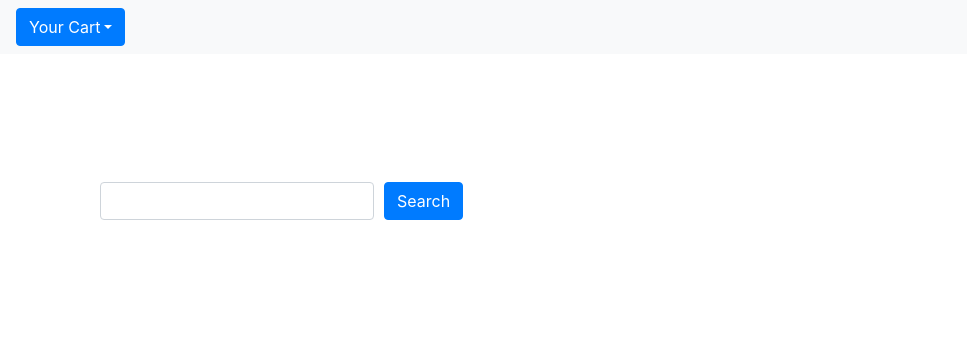
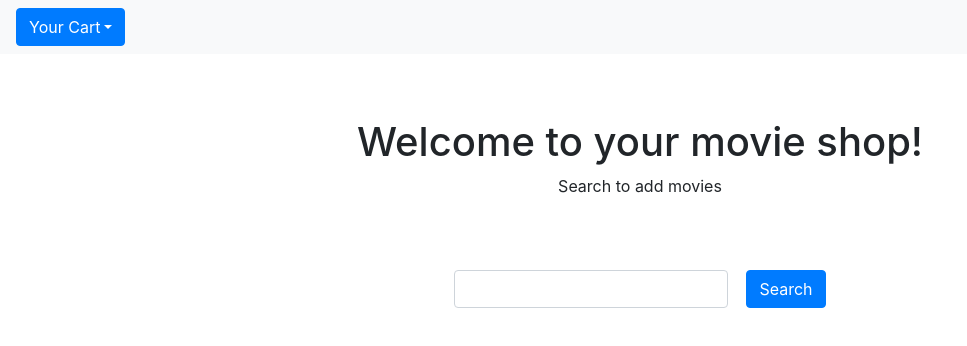
Before and after one commit to agiletkiewicz/movie-search, a React (Create React App) app: page / in a window 1280 px wide. Shown: the top 346 px of the page, without its empty margins (0-967 px from the left). Built offline with nearby package versions, Linux system fonts and the light colour scheme.

Commit message:
Selection add checkbox to movies and badge to cart

```diff
--- a/src/App.css
+++ b/src/App.css
@@ -8,9 +8,9 @@
 }
 
 .container {
+  padding-top: 5%;
   padding-left: 10%;
   padding-right: 10%;
-  padding-top: 10%;
 }
 
 .footer {
@@ -23,6 +23,11 @@
   border-style: solid;
   border-width: thin;
   background-color: white;
+}
+
+.heading {
+  text-align: center;
+  justify-content: center;
 }
 
 @media (prefers-reduced-motion: no-preference) {
--- a/src/components/cartButton.js
+++ b/src/components/cartButton.js
@@ -1,4 +1,4 @@
-import Button from 'react-bootstrap/Button'
+import Button from 'react-bootstrap/Button';
 
 function CartButton({ showConfirmation }) {
     return (
--- a/src/components/movie.js
+++ b/src/components/movie.js
@@ -17,13 +17,14 @@ function Movie({ movie, addSelection, deleteSelection }) {
   }
 
   return (
-    <Card onClick={handleClick} className={clicked ? "border-success" : null}>
-      {movie.Poster === "N/A" ? null : <Card.Img src={movie.Poster} />}
+    <Card onClick={handleClick} className={clicked ? "border-success" : null} style={{ width: '18rem' }}>
       <Card.Body>
+        <input type="checkbox" checked={clicked ? "checked" : ""} />
         <Card.Title>{movie.Title}</Card.Title>
         <Card.Text>
           {movie.Year}
         </Card.Text>
+        {movie.Poster === "N/A" ? null : <Card.Img src={movie.Poster} />}
       </Card.Body>
     </Card>
   );
--- a/src/components/navbar.js
+++ b/src/components/navbar.js
@@ -1,6 +1,9 @@
 import Navbar from 'react-bootstrap/Navbar';
 import DropdownButton from 'react-bootstrap/DropdownButton';
 import Dropdown from 'react-bootstrap/Dropdown';
+import Badge from 'react-bootstrap/Badge';
+import Button from 'react-bootstrap/Button';
+
 
 function NavBar({ cart }) {
 
@@ -16,11 +19,24 @@ function NavBar({ cart }) {
         }
     }
 
+    const showBadge = () => {
+        if (cart.length < 1) {
+            return null;
+        } else {
+            return (
+                <Button variant="light">
+                    <Badge variant="success">{cart.length}</Badge>
+                </Button>
+            )
+        }
+    }
+
     return (
-      <Navbar bg="light" expand="lg" sticky="top">
-      <DropdownButton id="dropdown-item-button" title="Your Cart">
+      <Navbar bg="light" sticky="top">
+        <DropdownButton id="dropdown-item-button" title="Your Cart">
             {showCart()}
         </DropdownButton>
+        {showBadge()}
       </Navbar>
     );
 
--- a/src/components/search.js
+++ b/src/components/search.js
@@ -19,17 +19,18 @@ function Search({ getMovies }) {
     };
 
     return (
-        <Container fluid>
-            <Form inline onSubmit={handleSubmit}>
-                <Form.Row className="align-items-center">
+        <Container>
+            <Form inline onSubmit={handleSubmit} className="justify-content-md-center">
+                <Form.Row inline className="align-items-center">
                     <Col xs="auto">
-                        <Form.Control type="text" onChange={handleChange} value={input}/>
+                        <Form.Control type="text" onChange={handleChange} value={input} className="mr-sm-2"/>
                     </Col>
                     <Col xs="auto">
                         <Button type="submit" variant="primary" >Search</Button>
                     </Col>
                 </Form.Row>
             </Form>
+            <br/>
         </Container>
     );
   }
--- /dev/null
+++ b/src/components/welcome.js
@@ -0,0 +1,13 @@
+
+function Welcome() {
+
+    return (
+      <header className="heading">
+          <h1>Welcome to your movie shop!</h1>
+          <p>Search to add movies</p>
+      </header>
+    );
+
+  }
+
+  export default Welcome;
--- a/src/containers/home.js
+++ b/src/containers/home.js
@@ -6,6 +6,8 @@ import Confirm from '../components/confirm';
 import Movies from './movies';
 import Footer from './footer'
 import NavBar from '../components/navbar';
+import Welcome from '../components/welcome';
+
 
 function Home() {
 
@@ -49,6 +51,7 @@ function Home() {
           [...prevState].concat([...selection])
       ));
       setSelection([]);
+      setMovies([]);
       showConfirmation();
   }
 
@@ -56,6 +59,7 @@ function Home() {
     <>
         <NavBar cart={cart} />
         <div className="container">
+            <Welcome />
             <Search getMovies={getMovies} />
             <Movies movies={movies} addSelection={addSelection} deleteSelection={deleteSelection} />
             {console.log("selection: " + selection)}
--- a/src/containers/movies.js
+++ b/src/containers/movies.js
@@ -1,14 +1,15 @@
 import Movie from '../components/movie';
-import CardDeck from 'react-bootstrap/CardDeck'
+import CardDeck from 'react-bootstrap/CardDeck';
+import CardColumns from 'react-bootstrap/CardColumns';
 
 function Movies({ movies, addSelection, deleteSelection }) {
 
   return (
-    <CardDeck>
+    <CardColumns>
       {movies.map(movie => (
         <Movie key={movie.imdbID} movie={movie} addSelection={addSelection} deleteSelection={deleteSelection}/>
       ))}
-    </CardDeck>
+    </CardColumns>
   );
 
 }
```
